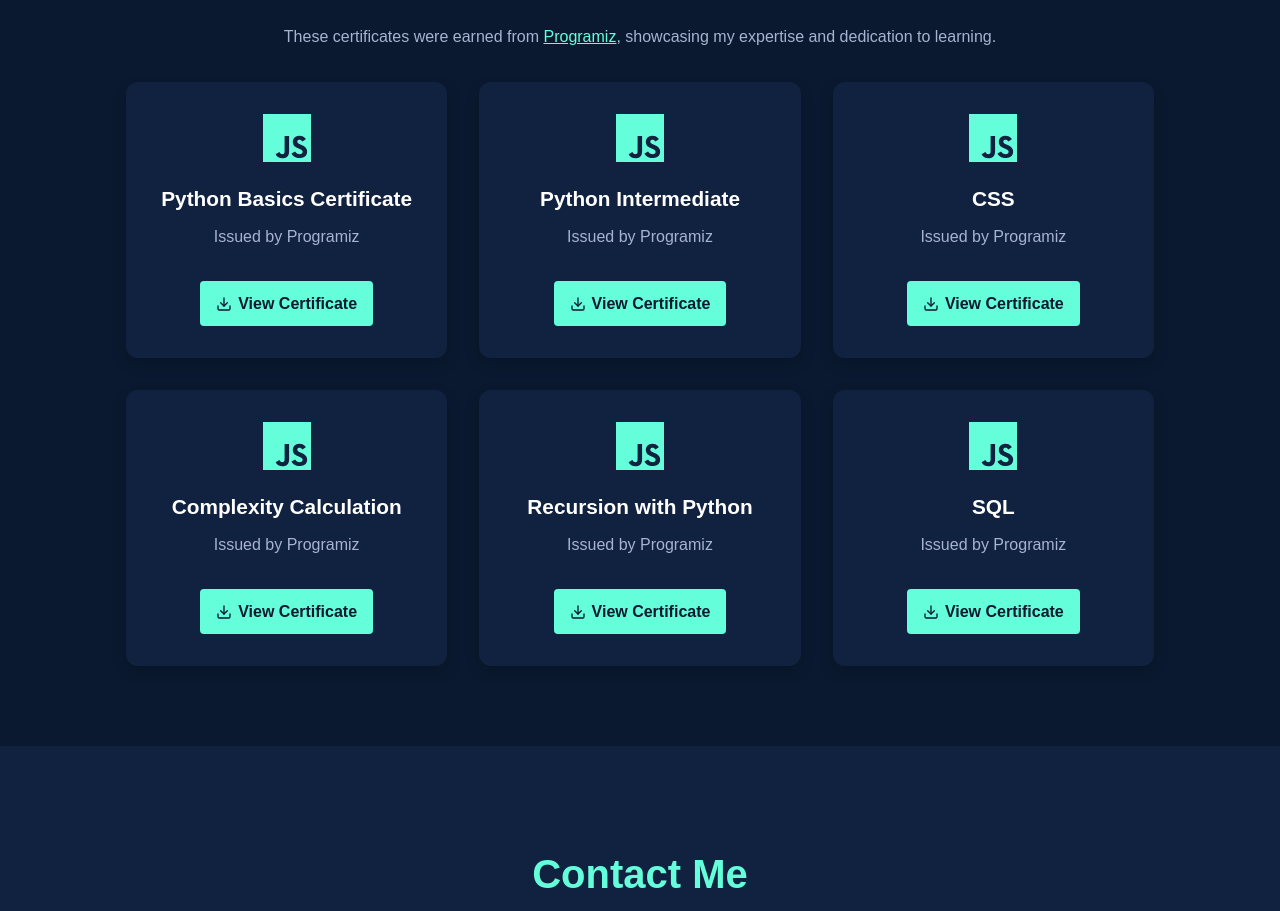
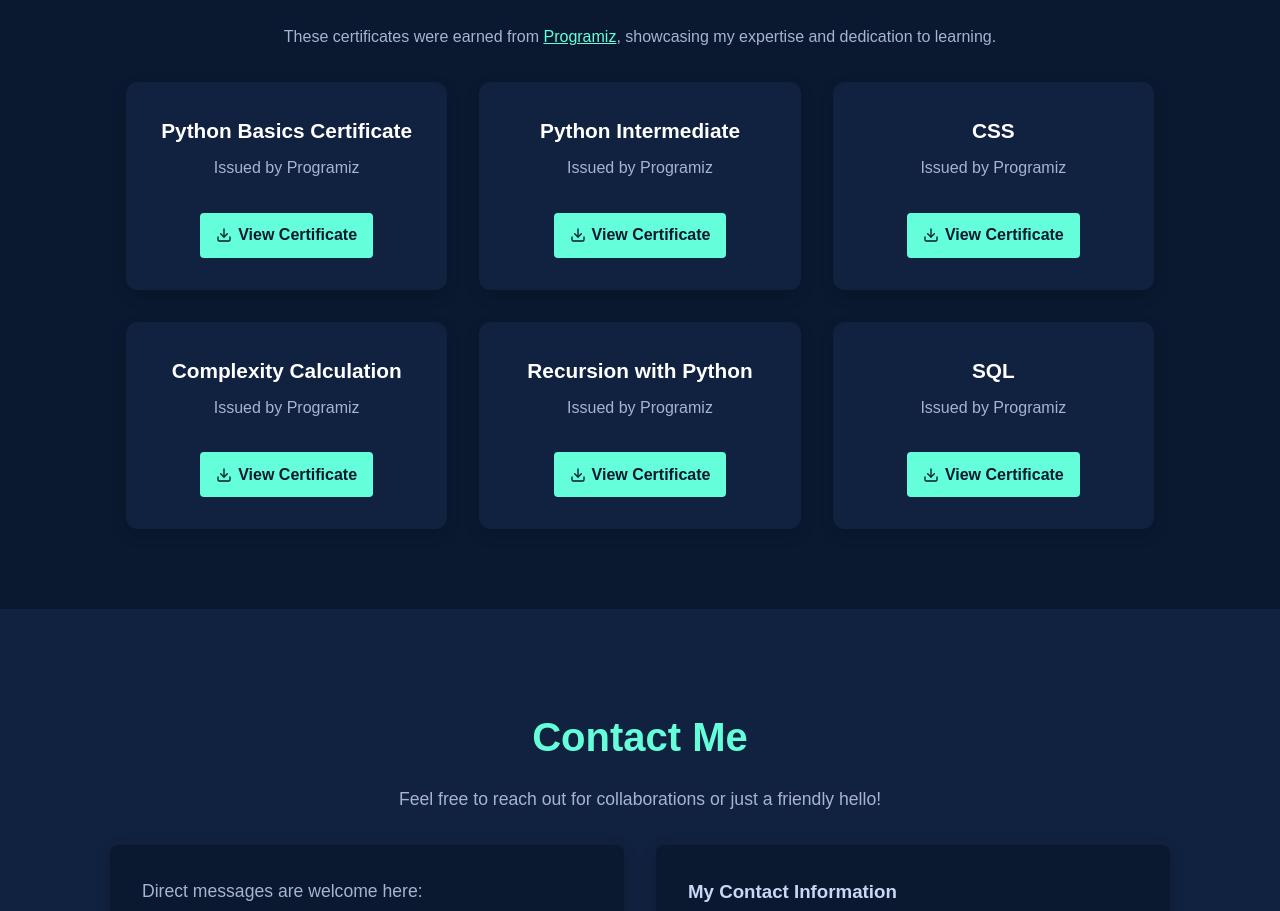
Before and after one commit to chaudharishrijana/portfolio, a React (Vite) app: page / in a window 1280 px wide. Shown: the part 2215-3126 px from the top of the page. Built offline with nearby package versions, Linux system fonts and the light colour scheme.

Commit message:
file name are changed

```diff
--- a/src/components/certificates.jsx
+++ b/src/components/certificates.jsx
@@ -2,10 +2,8 @@
 import React from 'react';
 import '../styles/Certificates.css';
 import { FiDownload } from 'react-icons/fi';
-import { SiJavascript } from 'react-icons/si'; // Optional: change icon based on certificate type
 
 export default function Certificates() {
-  // Certificate details with updated filenames (no spaces or underscores)
   const certificates = [
     {
       title: 'Python Basics Certificate',
@@ -52,7 +50,7 @@
         <div className="certificates-grid">
           {certificates.map((cert, index) => (
             <div className="certificate-card" key={index}>
-              <SiJavascript className="cert-icon" />
+              {/* Removed <SiJavascript /> */}
               <h3>{cert.title}</h3>
               <p className="issuer">Issued by Programiz</p>
               <a
```
